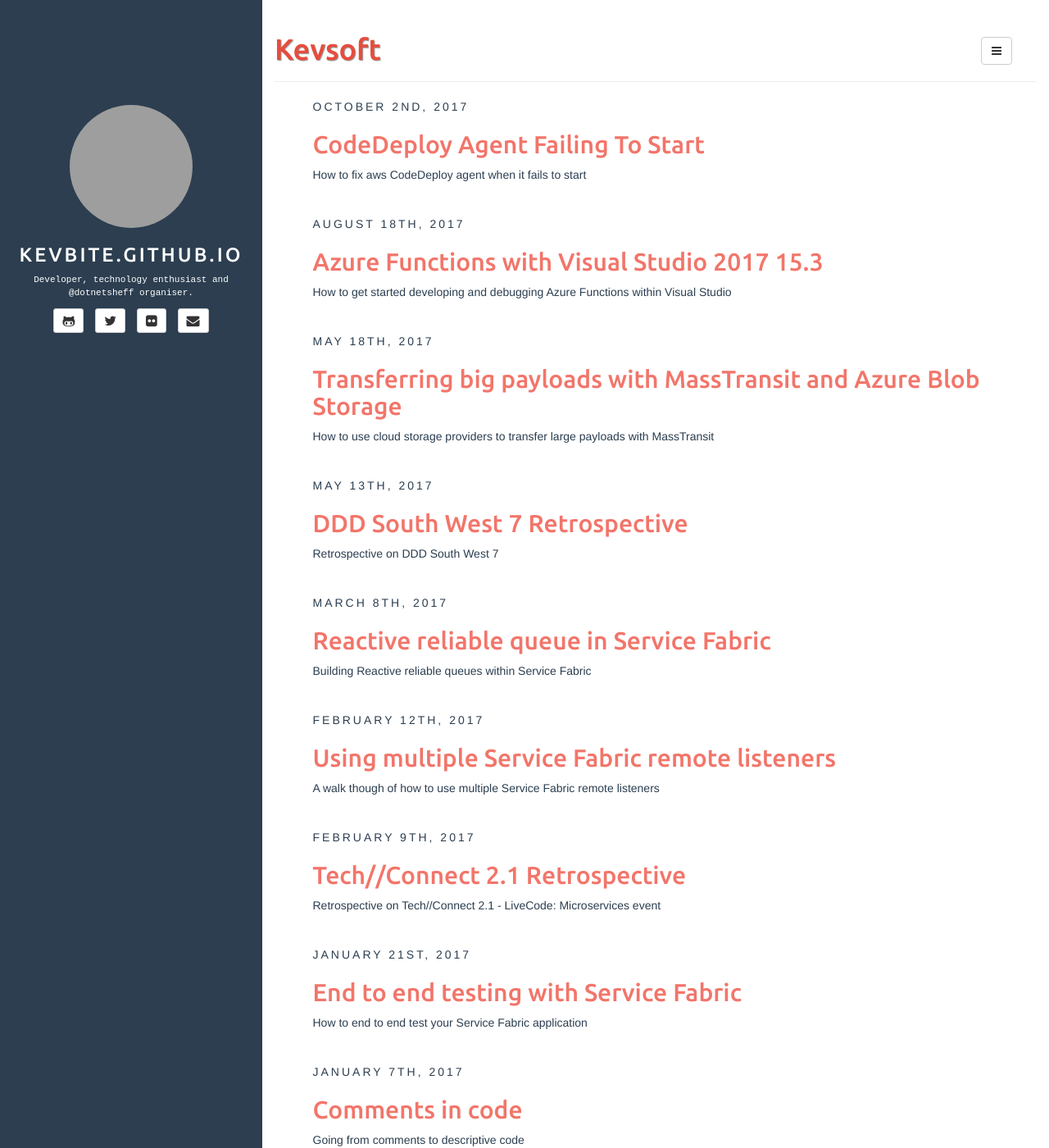
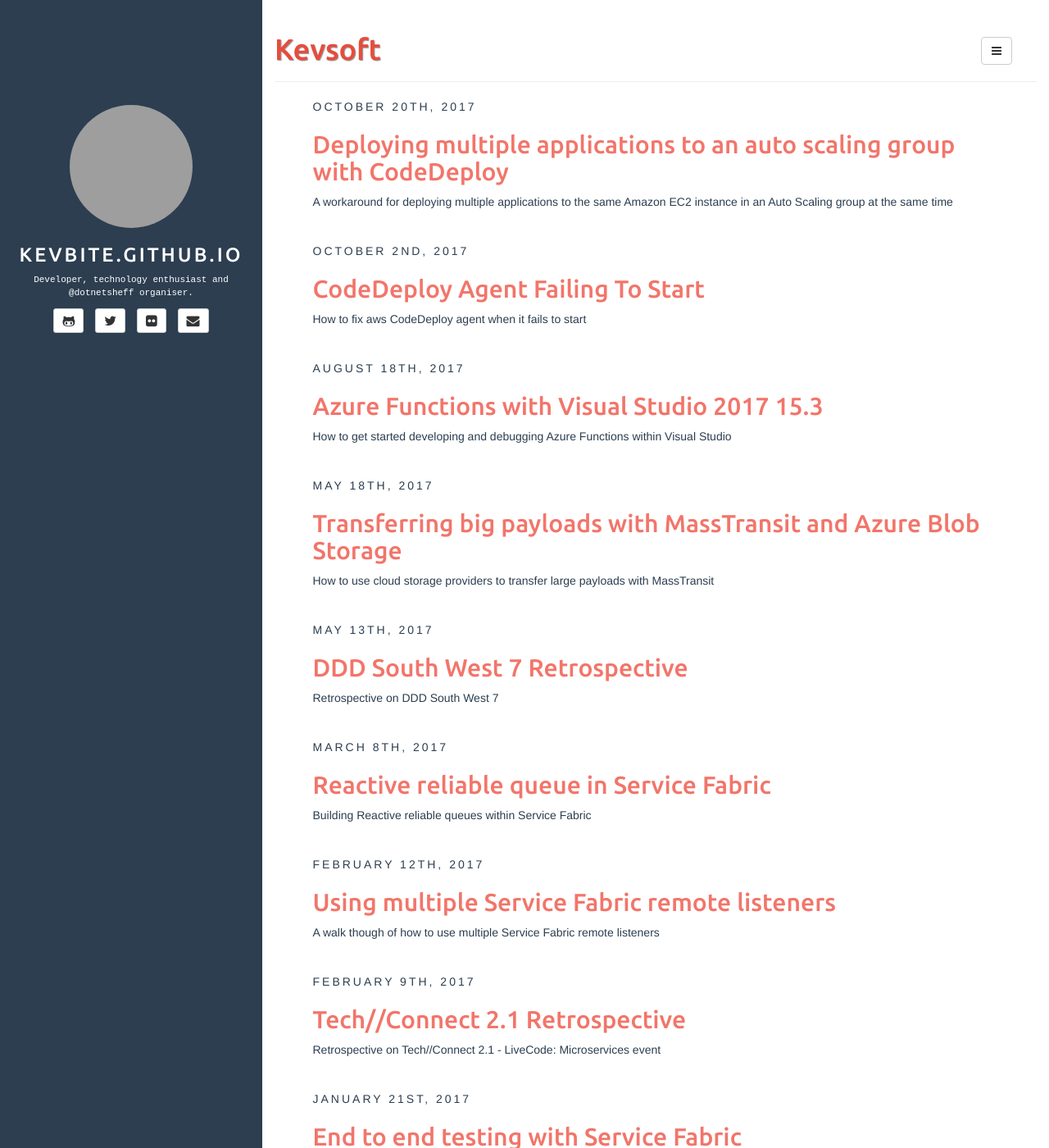
Before and after one commit to kevbite/kevbite.github.io, a Jekyll site: the page built from index.html, in a window 1280 px wide and 1400 px high. Shown: the whole window at 82% size. Built offline with Jekyll 4.4.1, drawn with Linux system fonts in a browser that asks for light colours; Markdown is read by kramdown in place of the engine named in the settings; the list of posts is cut into pages by our own code; some of the changed lines change nothing that is shown; some of the changed text lies outside the part shown; grey boxes are pictures that could not be loaded.

Commit message:
Adding Deploying multiple applications to an auto scaling group with CodeDeploy post.

````diff
--- a/_posts/2017-10-02-codedeploy-agent-failing-to-start.md
+++ b/_posts/2017-10-02-codedeploy-agent-failing-to-start.md
@@ -2,7 +2,7 @@
 layout: post
 title: CodeDeploy Agent Failing To Start
 categories:
-tags: [AWS, Windows, Services]
+tags: [AWS, Windows, Services, CodeDeploy]
 description: How to fix aws CodeDeploy agent when it fails to start
 comments: true
 ---
--- /dev/null
+++ b/_posts/2017-10-20-deploying-multiple-applications-to-an-auto-scaling-group-with-codedeploy.md
@@ -0,0 +1,115 @@
+---
+layout: post
+title: Deploying multiple applications to an auto scaling group with CodeDeploy
+categories:
+tags: [AWS, Windows, CodeDeploy, EC2, Auto Scaling Groups]
+description: A workaround for deploying multiple applications to the same Amazon EC2 instance in an Auto Scaling group at the same time
+comments: true
+---
+
+# Our setup
+
+Part of our current setup within AWS has a single auto scaling group associated to 6 CodeDeploy applications, however this is [discorraged in the AWS documentation](http://docs.aws.amazon.com/codedeploy/latest/userguide/troubleshooting-auto-scaling.html)
+> Deploying multiple application revisions to the same Amazon EC2 instance in an Auto Scaling group at the same time can fail if one of the deployments has scripts that run for more than a few minutes. Do not deploy multiple application revisions to the same Amazon EC2 instances in an Auto Scaling group
+
+AWS recommends that we should have an auto scale group per application, this would mean running 6+ servers instead of 1. However, this is not ideal for our scenario due to costing. We also did not want to package up all our applications in to one deployable CodeDeploy artifact and deploy all the application at once to a single server as we would not be able to deploy this artifact to all our environments in an identical way.
+
+# The problem
+
+The first thing we saw when running our setup was that when the scale group instantiated another instance at least one CodeDeploy deployment would fail but others would succeed with no problems.
+
+![deployment-statuses]
+
+Checking the details of the error just gave us a generic _Deployment Failed_ message.
+
+> **Deployment Failed**
+> The overall deployment failed because too many individual instances failed deployment, too few healthy instances are available for deployment, or some instances in your deployment group are experiencing problems. (Error code: HEALTH_CONSTRAINTS)
+
+![deployment-failed]
+
+We also drill down in to the instance that has failed, which tells us that the life cycle events did not run.
+
+> **One or more lifecycle events did not run and the deployment was unsuccessful. Possible causes include:**
+> (1) Multiple deployments are attempting to run at the same time on an instance;
+> (2) The AWS CodeDeploy agent has stopped. Restart the agent. Learn more
+
+![events-error]
+
+Once the instance had failed deploying then the auto scale group would terminate the instance then try to create a new one thus being in a continious loop forever.
+
+# Trying to find a solution
+
+Ignoring the fact that AWS does not recommend this setup, we still tried to proceed with this. Googling this issue resulted in not much information so we decided to invest in a bit of trail and error to see if we could just configure it to work.
+
+## Health Check Grace Period
+
+Our first assumption was that the scale group was terminating the instance before it had chance to complete deploying all the applications. With us running windows we had already increased the _Health Check Grace Period_ setting within the scale group due to the slow startups, but we decided increase this more and doubled it to 1200 seconds (20 minutes).
+
+Changing the _Health Check Grace Period_ setting actually had no effect at all on scaling up the instances, so we ended up just setting the value back to it's previous state.
+
+## Lifecycle Hook Heartbeat Timeout
+
+When you link a CodeDeploy application to a auto scaling group it will create a life cycle hook within the auto scaling group to trigger off to deploy the application. These life cycle hooks are set to a timeout of 600 seconds (10 minutes). However if you create the hooks manually it gives a default timeout of 3600 seconds (60 minutes). We decided to increase all our 6 hooks to the same timeout to see what difference it would make.
+
+Increasing the default timeout actually made it so that code deploy would have longer to deploy the applications but still at least one application would fail but then it would get retried once the application failed but then constantly failed.
+
+## Deleting Lifecycle Hooks
+
+We then decided that if we could not automatically trigger off the deployments we would turn off that feature by deleting the life cycle hooks on the scale group. We deleted all 6 of the hooks which made it so that none of the CodeDeploy deployments would run after a instance was created. This obviously worked perfectly fine, but our newly created instance would require manually deploying each application. Just to note that when we did manually deployed each application to the new instance, it would also join the target group associated to the deployment group.
+
+# Our solution
+
+Surprisingly our solution was to delete the life cycle hooks to stop the triggering of the deployments. The idea behind this was to slowly release one application at a time, instead of trying to bulk deploy all 6 applications. Within the [AWS documentation](https://aws.amazon.com/blogs/devops/under-the-hood-aws-codedeploy-and-auto-scaling-integration/) it states that each step of the depoyment can not take longer than 5 minutes to complete, so rolling each application out one at a time would hopefully work.
+
+## Deploying the applications
+
+We initially thought that we could trigger off an AWS Lambda and get the Lambda to roll out the application slowly but soon realised this would not be possible due to the [maximum execution duration per request being 300 seconds](http://docs.aws.amazon.com/lambda/latest/dg/limits.html).
+
+Our second option was to get the machine that had just started to call CodeDeploy to start deploying all the applications. There is multiple ways to do this depending on what you feel comfortable with, if you have the [aws cli](http://docs.aws.amazon.com/cli/latest/userguide/cli-chap-welcome.html) pre-installed on your base image you can just add a script in to your User Data for the launch configuration which will deploys each application and then pauses for a bit before deploying the next:
+
+```xml
+<powershell>
+aws deploy create-deployment --application-name Service-A --deployment-group-name Staging --update-outdated-instances-only
+
+Start-Sleep 600
+
+aws deploy create-deployment --application-name Service-B --deployment-group-name Staging --update-outdated-instances-only
+
+Start-Sleep 600
+
+aws deploy create-deployment --application-name Service-C --deployment-group-name Staging --update-outdated-instances-only
+
+</powershell>
+```
+
+Notice that we are specifying _update outdated instances only_ which will only to instances that are not running the latest application revision.
+
+You can also do a similar if you are using the [AWS JavaScript SDK](https://aws.amazon.com/sdk-for-node-js/). We actually went with using the JavaScript SDK and ran the deployment from node as it was a little easier to script out monitoring the deployments before it rolled out the next deployment, thus ment that we did not have to have arbortary sleeps within our scripts.
+
+## Premisions
+
+One thing to note, is that the EC2 instance needs to be running under a IAM role that has access to deploy applications through code deploy. This is however fairly simple to setup due to the built in policies. Just find your role for the EC2 instance and attach the built in policy of `arn:aws:iam::aws:policy/AWSCodeDeployDeployerAccess` which is the following policy:
+```json
+{
+    "Version": "2012-10-17",
+    "Statement": [
+        {
+            "Action": [
+                "codedeploy:Batch*",
+                "codedeploy:CreateDeployment",
+                "codedeploy:Get*",
+                "codedeploy:List*",
+                "codedeploy:RegisterApplicationRevision"
+            ],
+            "Effect": "Allow",
+            "Resource": "*"
+        }
+    ]
+}
+```
+
+[deployment-statuses]: \assets\posts\2017-10-20-deploying-multiple-applications-to-an-auto-scaling-group-with-codedeploy\deployment-statuses.png "Deployment Statuses"
+
+[deployment-failed]: \assets\posts\2017-10-20-deploying-multiple-applications-to-an-auto-scaling-group-with-codedeploy\deployment-failed.png "Deployment Failed"
+
+[events-error]: \assets\posts2017-10-20-deploying-multiple-applications-to-an-auto-scaling-group-with-codedeploy\events-error.png "Events Error"
````
Also changed, not shown: assets/posts/2017-10-20-deploying-multiple-applications-to-an-auto-scaling-group-with-codedeploy/deployment-failed.png (added), assets/posts/2017-10-20-deploying-multiple-applications-to-an-auto-scaling-group-with-codedeploy/deployment-statuses.png (added), assets/posts/2017-10-20-deploying-multiple-applications-to-an-auto-scaling-group-with-codedeploy/events-error.png (added).
